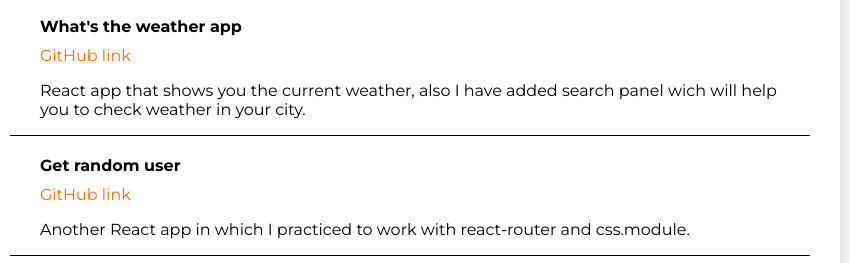
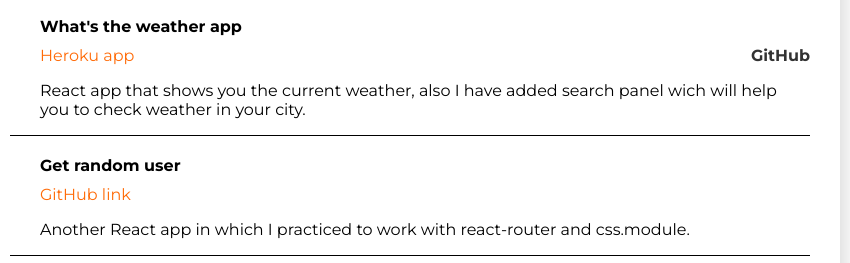
Before and after one commit to postoyevstanislav/resume, a plain HTML site: page index.html in a window 1280 px wide. Shown: the part 564-827 px from the top of the page, 400-1250 px from the left. Drawn offline with Linux system fonts and the light colour scheme.

Commit message:
no message

```diff
--- a/index.html
+++ b/index.html
@@ -99,7 +99,8 @@
                     <div class="project-header">
                         <h4>What's the weather app</h4>
                         <div class="project-header-anchors">
-                            <a target="_blank" href="https://github.com/postoyevstanislav/whats_the_weather_app">GitHub link</a>
+                            <a target="_blank" href="https://shrouded-forest-41491.herokuapp.com/">Heroku app</a>
+                            <a target="_blank" href="https://github.com/postoyevstanislav/whats_the_weather_app">GitHub</a>
                         </div>
                     </div>
                     <p>
```
